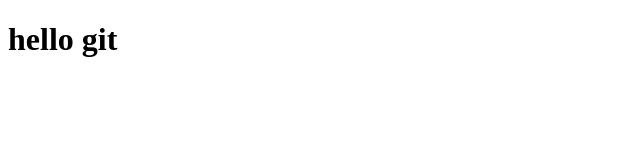
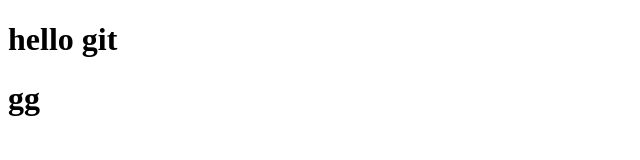
Before and after one commit to lamlinch/git, a plain HTML site: page idx.html in a window 1280 px wide. Shown: the full height of the page, 0-640 px from the left. Drawn offline with Linux system fonts and the light colour scheme.

Commit message:
header created

```diff
--- a/idx.html
+++ b/idx.html
@@ -8,5 +8,6 @@
 </head>
 <body>
     <h1>hello git</h1>
+    <h1>gg</h1>
 </body>
 </html>
--- a/stl.css
+++ b/stl.css
@@ -1,3 +1,3 @@
 body{
-
+    font-size: 20px;
 }
```
